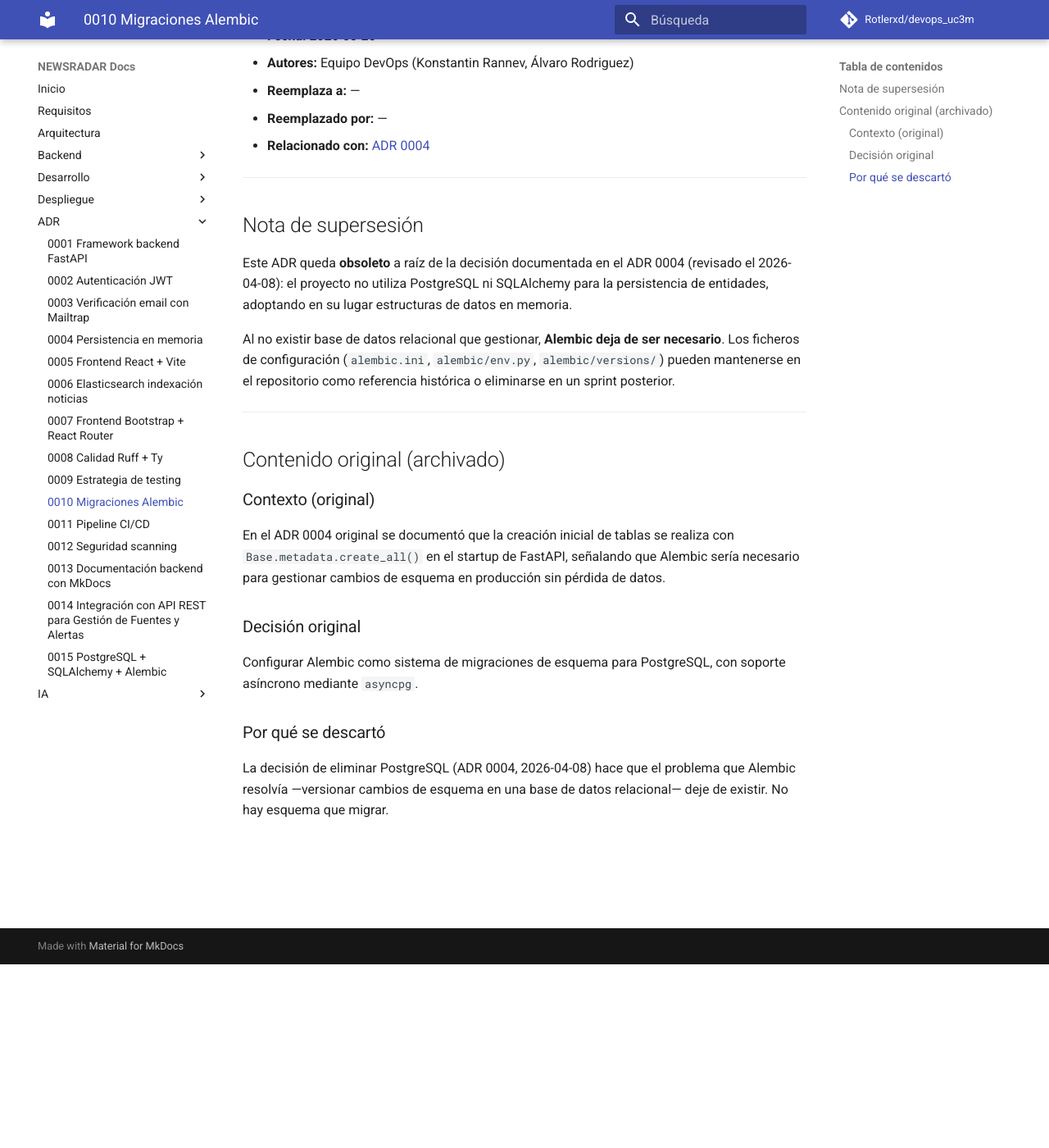
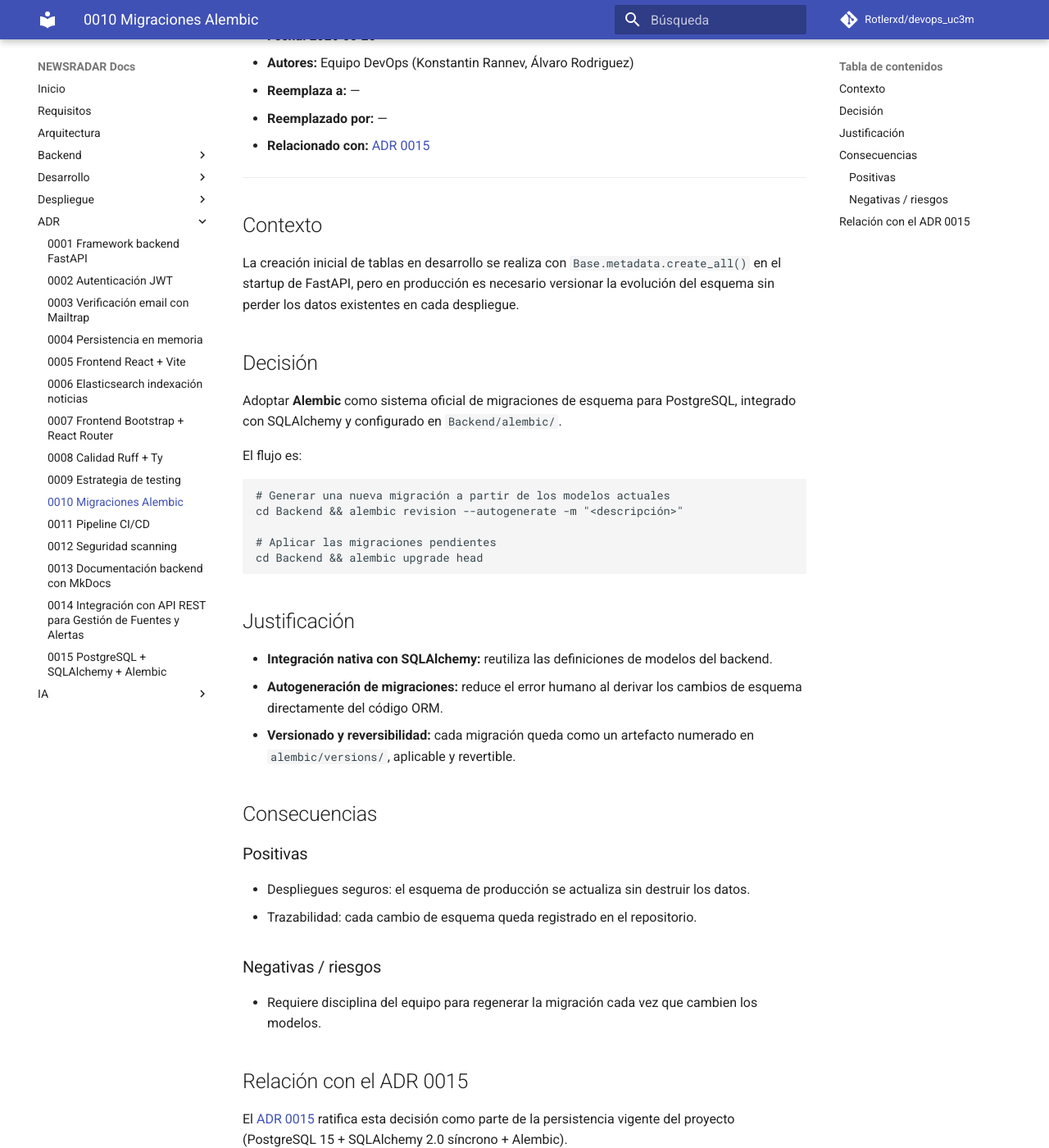
Before and after one commit to Rotlerxd/devops_uc3m, an MkDocs documentation site: the page built from docs/adr/0010-migraciones-bd-alembic.md, in a window 1280 px wide and 1400 px high, scrolled down 224 px. Shown: the whole window at 82% size. Built offline with MkDocs 1.6.1 and Material for MkDocs 9.7.7, drawn with Linux system fonts in a browser that asks for light colours; comment, search, counter and statistics services are not loaded.

Commit message:
docs(adr): restaurar ADR 0010 como decisión vigente sobre Alembic
Elimina la nota de supersesión y el bloque "Contenido original archivado"
añadidos el 2026-04-08 cuando se marcó erróneamente como obsoleto a raíz
del ADR 0004 (in-memory). La decisión de adoptar Alembic siempre fue
correcta y el ADR 0015 la ratifica como parte de la persistencia vigente.
Se actualiza "Relacionado con" para apuntar a ADR 0015 y se elimina la
mención a asyncpg (el stack es síncrono con psycopg2).

````diff
--- a/docs/adr/0010-migraciones-bd-alembic.md
+++ b/docs/adr/0010-migraciones-bd-alembic.md
@@ -5,40 +5,54 @@
 - **Autores:** Equipo DevOps (Konstantin Rannev, Álvaro Rodriguez)
 - **Reemplaza a:** —
 - **Reemplazado por:** —
-- **Relacionado con:** [ADR 0004](0004-persistencia-en-memoria.md)
+- **Relacionado con:** [ADR 0015](0015-postgresql-sqlalchemy-alembic.md)
 
 ---
 
-## Nota de supersesión
+## Contexto
 
-Este ADR queda **obsoleto** a raíz de la decisión documentada en el ADR 0004
-(revisado el 2026-04-08): el proyecto no utiliza PostgreSQL ni SQLAlchemy
-para la persistencia de entidades, adoptando en su lugar estructuras de datos
-en memoria.
+La creación inicial de tablas en desarrollo se realiza con
+`Base.metadata.create_all()` en el startup de FastAPI, pero en producción es
+necesario versionar la evolución del esquema sin perder los datos existentes
+en cada despliegue.
 
-Al no existir base de datos relacional que gestionar, **Alembic deja de ser
-necesario**. Los ficheros de configuración (`alembic.ini`, `alembic/env.py`,
-`alembic/versions/`) pueden mantenerse en el repositorio como referencia
-histórica o eliminarse en un sprint posterior.
+## Decisión
 
----
+Adoptar **Alembic** como sistema oficial de migraciones de esquema para
+PostgreSQL, integrado con SQLAlchemy y configurado en `Backend/alembic/`.
 
-## Contenido original (archivado)
+El flujo es:
 
-### Contexto (original)
+```bash
+# Generar una nueva migración a partir de los modelos actuales
+cd Backend && alembic revision --autogenerate -m "<descripción>"
 
-En el ADR 0004 original se documentó que la creación inicial de tablas se
-realiza con `Base.metadata.create_all()` en el startup de FastAPI, señalando
-que Alembic sería necesario para gestionar cambios de esquema en producción
-sin pérdida de datos.
+# Aplicar las migraciones pendientes
+cd Backend && alembic upgrade head
+```
 
-### Decisión original
+## Justificación
 
-Configurar Alembic como sistema de migraciones de esquema para PostgreSQL,
-con soporte asíncrono mediante `asyncpg`.
+- **Integración nativa con SQLAlchemy:** reutiliza las definiciones de
+  modelos del backend.
+- **Autogeneración de migraciones:** reduce el error humano al derivar los
+  cambios de esquema directamente del código ORM.
+- **Versionado y reversibilidad:** cada migración queda como un artefacto
+  numerado en `alembic/versions/`, aplicable y revertible.
 
-### Por qué se descartó
+## Consecuencias
 
-La decisión de eliminar PostgreSQL (ADR 0004, 2026-04-08) hace que el problema
-que Alembic resolvía —versionar cambios de esquema en una base de datos
-relacional— deje de existir. No hay esquema que migrar.
+### Positivas
+- Despliegues seguros: el esquema de producción se actualiza sin destruir
+  los datos.
+- Trazabilidad: cada cambio de esquema queda registrado en el repositorio.
+
+### Negativas / riesgos
+- Requiere disciplina del equipo para regenerar la migración cada vez que
+  cambien los modelos.
+
+## Relación con el ADR 0015
+
+El [ADR 0015](0015-postgresql-sqlalchemy-alembic.md) ratifica esta decisión
+como parte de la persistencia vigente del proyecto (PostgreSQL 15 +
+SQLAlchemy 2.0 síncrono + Alembic).
````
